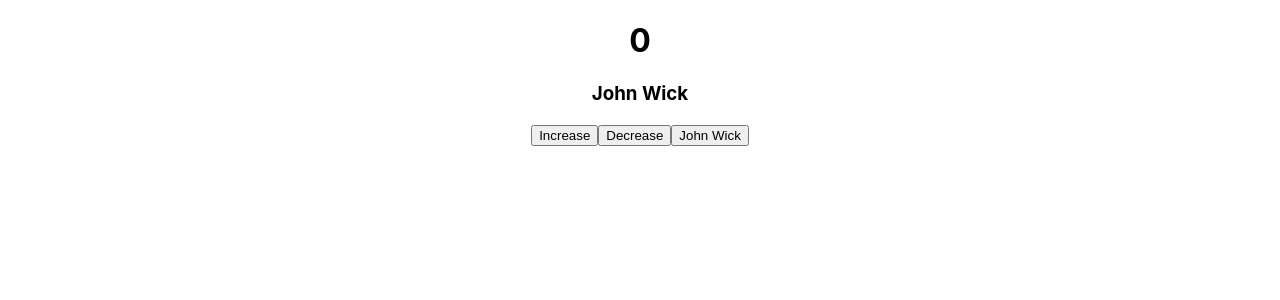
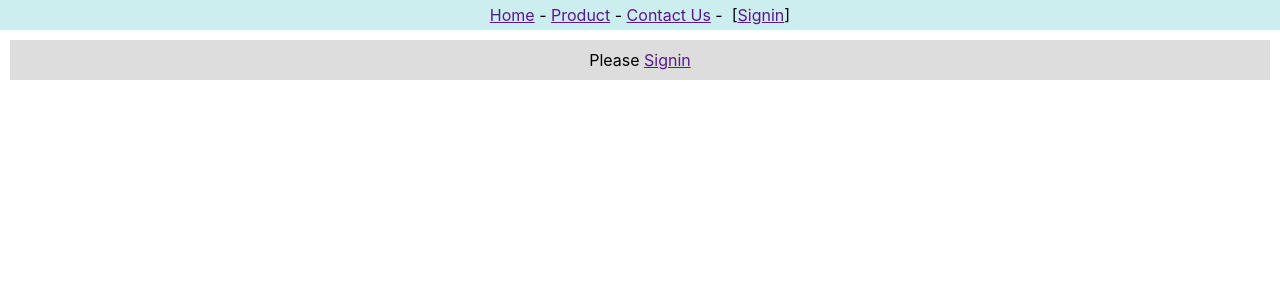
Before and after one commit to SennnssYuu/app1, a React (Create React App) app: page / in a window 1280 px wide. Shown: the top 300 px of the page. Built offline with nearby package versions, Linux system fonts and the light colour scheme.

Commit message:
Add content 2 contents

```diff
--- a/src/App.js
+++ b/src/App.js
@@ -1,6 +1,14 @@
 import React from 'react'
-import Effect from './effect';
-function App() {
-   return <Effect/>
+import {userContext} from './context'
+import Header2 from './context-header2'
+import Content2 from './context-content2'
+
+export default function App() {
+   let [user, setUser] = React.useState('')
+   return (
+      <userContext.Provider value={[user, setUser]}>
+         <Header2/>
+         <Content2/>
+      </userContext.Provider>
+   )
 }
-export default App;
--- /dev/null
+++ b/src/context-content2.js
@@ -0,0 +1,27 @@
+import React from 'react'
+import { userContext } from './context'
+
+export default function Content2() {
+    let [user, setUser] = React.useContext(userContext)
+    const contentStyle = {
+        backgroundColor:'#ddd',
+        textAlign:'center',
+        margin: 10,
+        padding: 10
+    }
+
+    const onClickSignin = (event) => {
+        event.preventDefault()
+        setUser('Tom Jerry')
+    }
+
+    return (
+        <div style={contentStyle}>
+            {
+                (user)
+                ? <span>Hello {user}</span>
+                : <span>Please <a href='' onClick={onClickSignin}>Signin</a></span>
+            }
+        </div>
+    )
+}
--- /dev/null
+++ b/src/context-header2.js
@@ -0,0 +1,40 @@
+import React from 'react'
+import {userContext} from './context'
+
+export default class Header2 extends React.Component {
+    static contextType = userContext
+    render() {
+        let [user, setUser] = this.context
+        const headerStyle = {
+            backgroundColor:'#cee',
+            textAlign:'center',
+            padding: 5
+        }
+
+        const onClickSignout = (event) => {
+            event.preventDefault()
+            setUser('')
+        }
+        const onClickSignin = (event) => {
+            event.preventDefault()
+            setUser('Tom Jerry')
+        }
+
+        return (
+            <div style={headerStyle}>
+                <a href = "">Home</a>&nbsp;-&nbsp;
+                <a href = "">Product</a>&nbsp;-&nbsp;
+                <a href = "">Contact Us</a>&nbsp;-&nbsp;&nbsp;
+                {
+                    (user)
+                    ? <span>
+                        [{user}&nbsp;:&nbsp; <a href = "" onClick={onClickSignout}>Signout</a>]
+                    </span>
+                    : <span>
+                        [<a href = "" onClick={onClickSignin}>Signin</a>]
+                    </span>
+                }
+            </div>
+        )
+    }
+}
--- /dev/null
+++ b/src/context.js
@@ -0,0 +1,2 @@
+import React, { createContext } from 'react'
+export const userContext=createContext()
```
